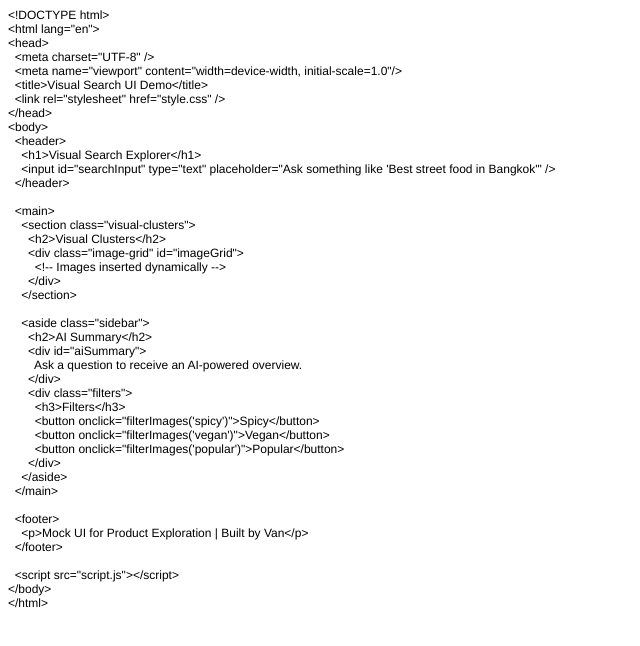
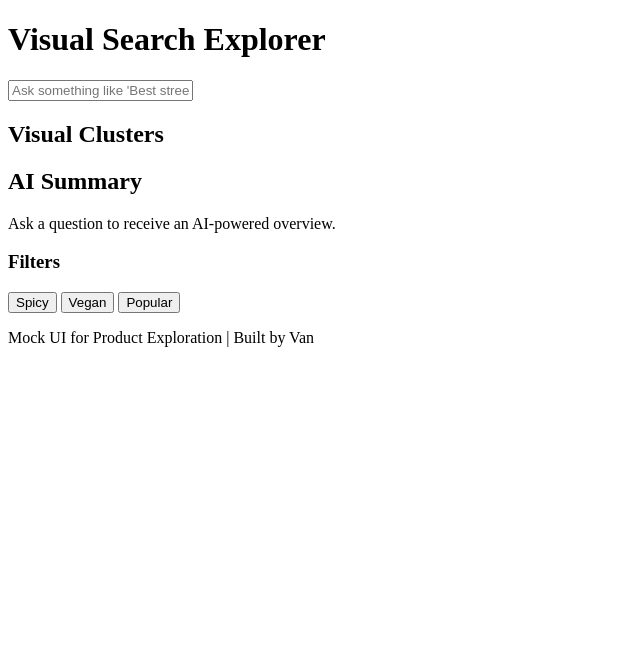
Before and after one commit to vanngo97/visual-search-demo, a plain HTML site: page index.html in a window 1280 px wide. Shown: the whole page, without its empty margins (0-640 px from the left). Drawn offline with Linux system fonts and the light colour scheme.

Commit message:
Update index.html

```diff
--- a/index.html
+++ b/index.html
@@ -1,59 +1,43 @@
-<!DOCTYPE html PUBLIC "-//W3C//DTD HTML 4.01//EN" "http://www.w3.org/TR/html4/strict.dtd">
-<html>
+<!DOCTYPE html>
+<html lang="en">
 <head>
-  <meta http-equiv="Content-Type" content="text/html; charset=utf-8">
-  <meta http-equiv="Content-Style-Type" content="text/css">
-  <title></title>
-  <meta name="Generator" content="Cocoa HTML Writer">
-  <meta name="CocoaVersion" content="2575.6">
-  <style type="text/css">
-    p.p1 {margin: 0.0px 0.0px 0.0px 0.0px; font: 12.0px Helvetica}
-    p.p2 {margin: 0.0px 0.0px 0.0px 0.0px; font: 12.0px Helvetica; min-height: 14.0px}
-  </style>
+  <meta charset="UTF-8" />
+  <meta name="viewport" content="width=device-width, initial-scale=1.0"/>
+  <title>Visual Search UI Demo</title>
+  <link rel="stylesheet" href="style.css" />
 </head>
 <body>
-<p class="p1">&lt;!DOCTYPE html&gt;</p>
-<p class="p1">&lt;html lang="en"&gt;</p>
-<p class="p1">&lt;head&gt;</p>
-<p class="p1"><span class="Apple-converted-space">  </span>&lt;meta charset="UTF-8" /&gt;</p>
-<p class="p1"><span class="Apple-converted-space">  </span>&lt;meta name="viewport" content="width=device-width, initial-scale=1.0"/&gt;</p>
-<p class="p1"><span class="Apple-converted-space">  </span>&lt;title&gt;Visual Search UI Demo&lt;/title&gt;</p>
-<p class="p1"><span class="Apple-converted-space">  </span>&lt;link rel="stylesheet" href="style.css" /&gt;</p>
-<p class="p1">&lt;/head&gt;</p>
-<p class="p1">&lt;body&gt;</p>
-<p class="p1"><span class="Apple-converted-space">  </span>&lt;header&gt;</p>
-<p class="p1"><span class="Apple-converted-space">    </span>&lt;h1&gt;Visual Search Explorer&lt;/h1&gt;</p>
-<p class="p1"><span class="Apple-converted-space">    </span>&lt;input id="searchInput" type="text" placeholder="Ask something like 'Best street food in Bangkok'" /&gt;</p>
-<p class="p1"><span class="Apple-converted-space">  </span>&lt;/header&gt;</p>
-<p class="p2"><br></p>
-<p class="p1"><span class="Apple-converted-space">  </span>&lt;main&gt;</p>
-<p class="p1"><span class="Apple-converted-space">    </span>&lt;section class="visual-clusters"&gt;</p>
-<p class="p1"><span class="Apple-converted-space">      </span>&lt;h2&gt;Visual Clusters&lt;/h2&gt;</p>
-<p class="p1"><span class="Apple-converted-space">      </span>&lt;div class="image-grid" id="imageGrid"&gt;</p>
-<p class="p1"><span class="Apple-converted-space">        </span>&lt;!-- Images inserted dynamically --&gt;</p>
-<p class="p1"><span class="Apple-converted-space">      </span>&lt;/div&gt;</p>
-<p class="p1"><span class="Apple-converted-space">    </span>&lt;/section&gt;</p>
-<p class="p2"><br></p>
-<p class="p1"><span class="Apple-converted-space">    </span>&lt;aside class="sidebar"&gt;</p>
-<p class="p1"><span class="Apple-converted-space">      </span>&lt;h2&gt;AI Summary&lt;/h2&gt;</p>
-<p class="p1"><span class="Apple-converted-space">      </span>&lt;div id="aiSummary"&gt;</p>
-<p class="p1"><span class="Apple-converted-space">        </span>Ask a question to receive an AI-powered overview.</p>
-<p class="p1"><span class="Apple-converted-space">      </span>&lt;/div&gt;</p>
-<p class="p1"><span class="Apple-converted-space">      </span>&lt;div class="filters"&gt;</p>
-<p class="p1"><span class="Apple-converted-space">        </span>&lt;h3&gt;Filters&lt;/h3&gt;</p>
-<p class="p1"><span class="Apple-converted-space">        </span>&lt;button onclick="filterImages('spicy')"&gt;Spicy&lt;/button&gt;</p>
-<p class="p1"><span class="Apple-converted-space">        </span>&lt;button onclick="filterImages('vegan')"&gt;Vegan&lt;/button&gt;</p>
-<p class="p1"><span class="Apple-converted-space">        </span>&lt;button onclick="filterImages('popular')"&gt;Popular&lt;/button&gt;</p>
-<p class="p1"><span class="Apple-converted-space">      </span>&lt;/div&gt;</p>
-<p class="p1"><span class="Apple-converted-space">    </span>&lt;/aside&gt;</p>
-<p class="p1"><span class="Apple-converted-space">  </span>&lt;/main&gt;</p>
-<p class="p2"><br></p>
-<p class="p1"><span class="Apple-converted-space">  </span>&lt;footer&gt;</p>
-<p class="p1"><span class="Apple-converted-space">    </span>&lt;p&gt;Mock UI for Product Exploration | Built by Van&lt;/p&gt;</p>
-<p class="p1"><span class="Apple-converted-space">  </span>&lt;/footer&gt;</p>
-<p class="p2"><br></p>
-<p class="p1"><span class="Apple-converted-space">  </span>&lt;script src="script.js"&gt;&lt;/script&gt;</p>
-<p class="p1">&lt;/body&gt;</p>
-<p class="p1">&lt;/html&gt;</p>
+  <header>
+    <h1>Visual Search Explorer</h1>
+    <input id="searchInput" type="text" placeholder="Ask something like 'Best street food in Bangkok'" />
+  </header>
+
+  <main>
+    <section class="visual-clusters">
+      <h2>Visual Clusters</h2>
+      <div class="image-grid" id="imageGrid">
+        <!-- Images inserted dynamically -->
+      </div>
+    </section>
+
+    <aside class="sidebar">
+      <h2>AI Summary</h2>
+      <div id="aiSummary">
+        Ask a question to receive an AI-powered overview.
+      </div>
+      <div class="filters">
+        <h3>Filters</h3>
+        <button onclick="filterImages('spicy')">Spicy</button>
+        <button onclick="filterImages('vegan')">Vegan</button>
+        <button onclick="filterImages('popular')">Popular</button>
+      </div>
+    </aside>
+  </main>
+
+  <footer>
+    <p>Mock UI for Product Exploration | Built by Van</p>
+  </footer>
+
+  <script src="script.js"></script>
 </body>
 </html>
```
